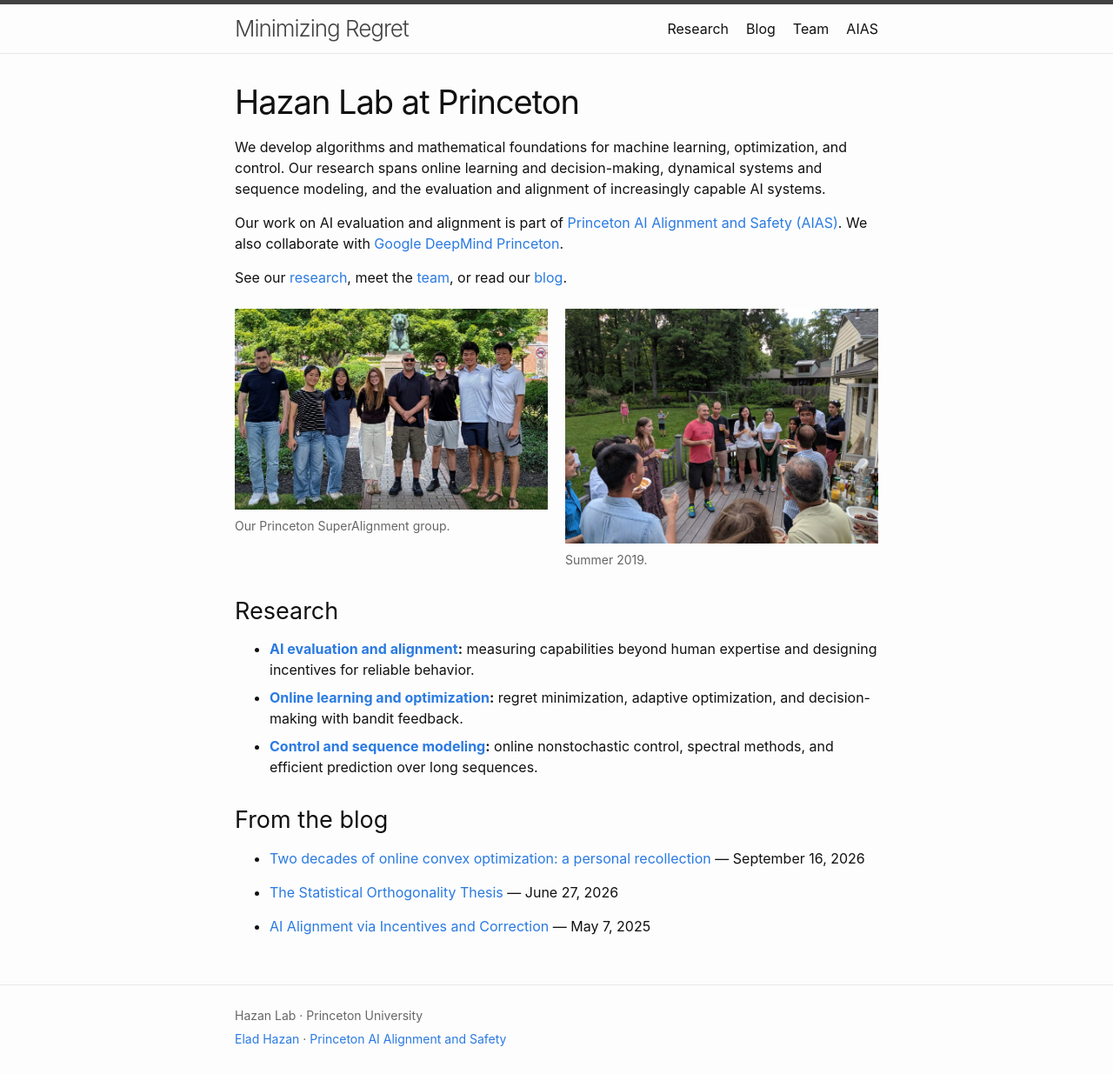
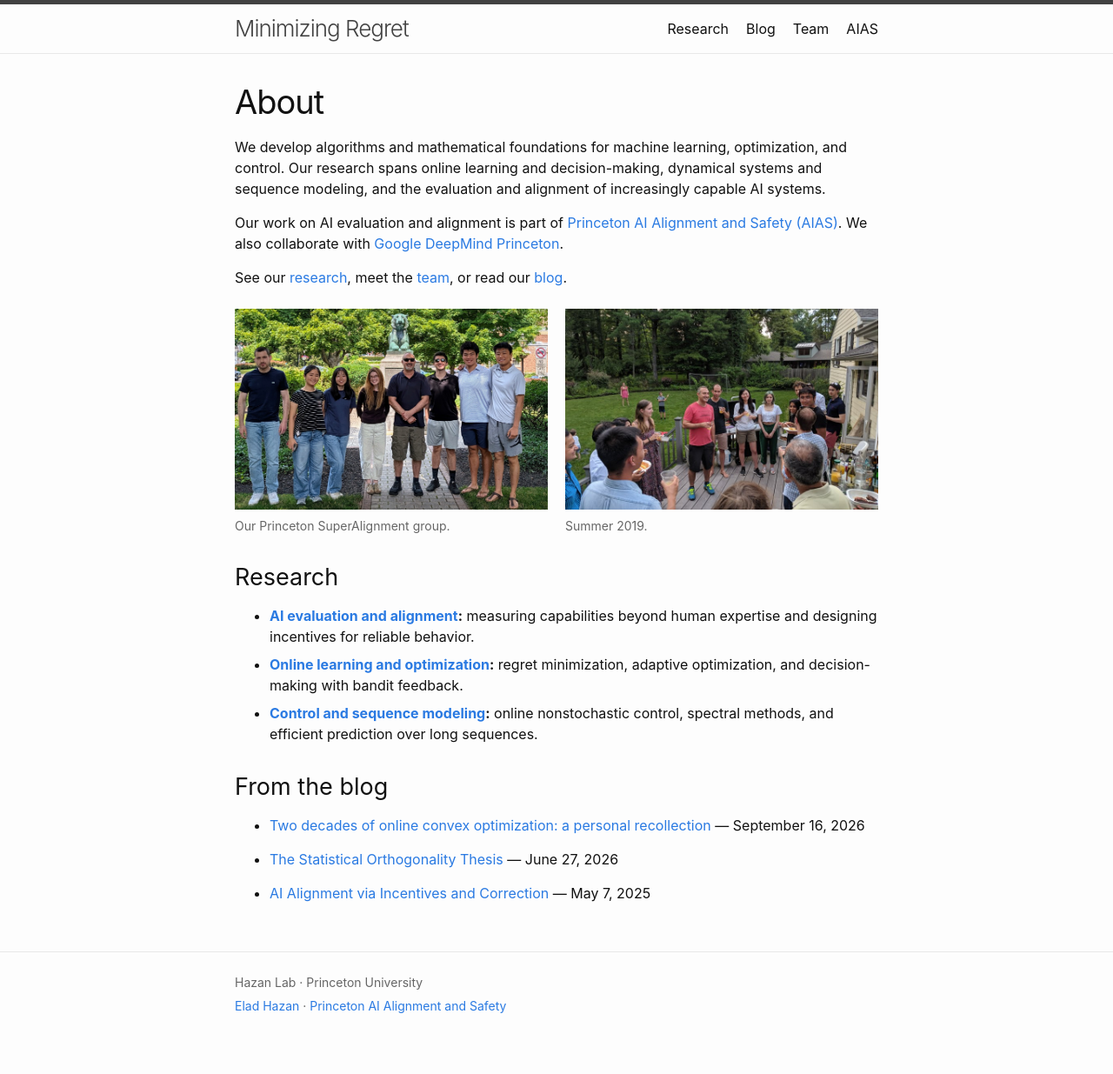
Before and after one commit to MinRegret/minregret.github.io, a Jekyll site: the page built from index.md, in a window 1280 px wide. Shown: the whole page at 87% size. Built offline with Jekyll 4.4.1, drawn with Linux system fonts in a browser that asks for light colours; after the commit the page ends 1197 px from its top, so only the background shows below that.

Commit message:
Use About heading and equal-height homepage photos

```diff
--- a/assets/css/style.scss
+++ b/assets/css/style.scss
@@ -177,6 +177,12 @@ iframe {
   margin: 24px 0 32px;
 }
 .group-photo-pair .group-photo { margin: 0; min-width: 0; }
+.group-photo-pair img {
+  width: 100%;
+  height: auto;
+  aspect-ratio: 1600 / 1030;
+  object-fit: cover;
+}
 @media (max-width: 600px) {
   .group-photo-pair { grid-template-columns: 1fr; }
 }
--- a/index.md
+++ b/index.md
@@ -2,7 +2,7 @@
 layout: default
 title: Home
 ---
-# Hazan Lab at Princeton
+# About
 
 We develop algorithms and mathematical foundations for machine learning, optimization, and control. Our research spans online learning and decision-making, dynamical systems and sequence modeling, and the evaluation and alignment of increasingly capable AI systems.
 
```
